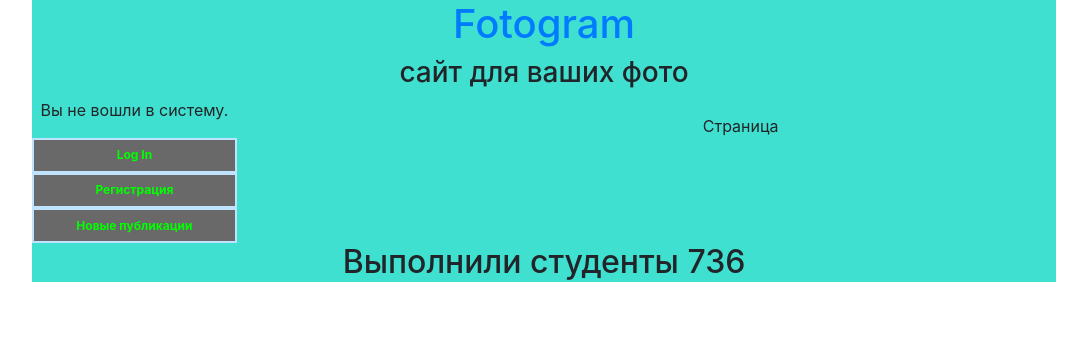
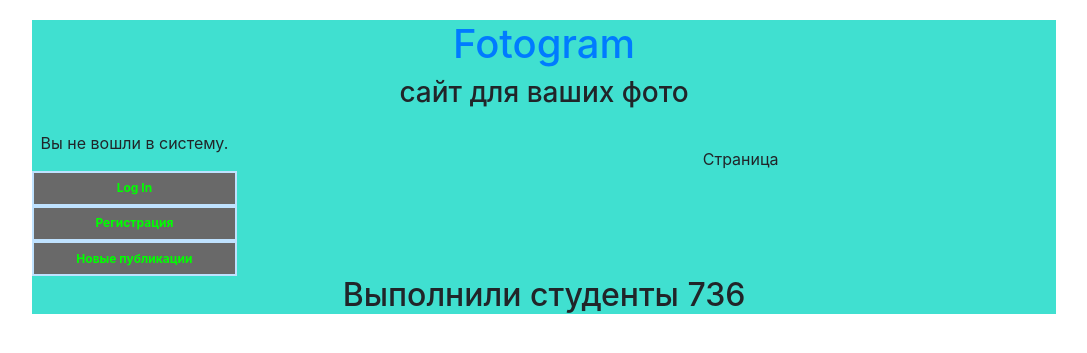
Before and after one commit to qruk/imagehub, a Django app: template imgprovider/templates/user_page.html in a window 1280 px wide. Shown: the top 353 px of the page, without its empty margins (96-1183 px from the left). Run offline with Django 3.2, Linux system fonts and the light colour scheme; the template is opened without the code that fills it, so the values that code supplies are empty; some libraries are stand-ins or nearby versions.

Commit message:
margin try

```diff
--- a/imgprovider/templates/baseBlock.html
+++ b/imgprovider/templates/baseBlock.html
@@ -15,6 +15,7 @@
              width: 100%;
              height: 10%;
              outline: 0px solid #000;
+             margin:2% 15% 2% 0%;
         }
 
         #container {
```
